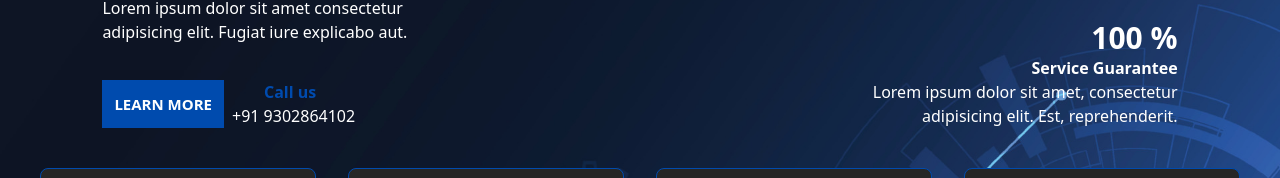
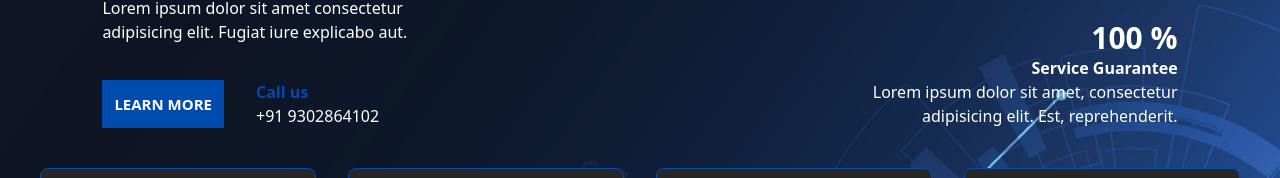
Before and after one commit to SanketGanorkar/ArmorIQ, a React (Vite) app: page / in a window 1280 px wide. Shown: the part 252-430 px from the top of the page. Built offline with nearby package versions, Linux system fonts and the light colour scheme.

Commit message:
changed m_number styling

```diff
--- a/src/components/Intro.jsx
+++ b/src/components/Intro.jsx
@@ -1,4 +1,3 @@
-import tech from "../assets/tech.jpg";
 import { MdOutlineSecurity } from "react-icons/md";
 
 const Intro = () => {
@@ -30,11 +29,7 @@ const Intro = () => {
   ];
 
   return (
-    <div
-      className="bg-cover bg-center flex flex-col"
-      style={{ backgroundImage: `url(${tech})` }}
-    >
-      {/* Main Section */}
+    <div className="bg-tech bg-cover bg-center flex flex-col">
       <div className="flex flex-row justify-between mx-4 sm:mx-[8%]">
         {/* Left Section */}
         <div className="flex flex-col mt-[120px]">
@@ -49,13 +44,13 @@ const Intro = () => {
             <br />
             adipisicing elit. Fugiat iure explicabo aut.
           </p>
-          <div className="flex flex-row mt-9 max-sm:flex-col">
+          <div className="flex flex-col mt-9 sm:flex-row">
             <button className="bg-[#004bae] text-white font-bold p-3 text-[15px] cursor-pointer">
               LEARN MORE
             </button>
-            <div className="flex sm:flex-col sm:ml-8 max-sm:mt-2 max-sm:gap-2">
-              <h2 className="text-[#004bae] font-bold pb-0 pl-2">Call us</h2>
-              <h2 className="text-white -ml-6">+91 9302864102</h2>
+            <div className="flex flex-row sm:flex-col sm:ml-8 max-sm:mt-2 max-sm:gap-2">
+              <h2 className="text-[#004bae] font-bold pb-0">Call us</h2>
+              <h2 className="text-white">+91 9302864102</h2>
             </div>
           </div>
         </div>
@@ -69,7 +64,7 @@ const Intro = () => {
               <h2 className="text-white font-bold pt-3">
                 Cyber Security Project
               </h2>
-              <p className="text-white ">
+              <p className="text-white">
                 Lorem ipsum dolor sit amet, consectetur
                 <br />
                 adipisicing elit. Est, reprehenderit.
@@ -110,5 +105,4 @@ const Intro = () => {
     </div>
   );
 };
-
 export default Intro;
```
